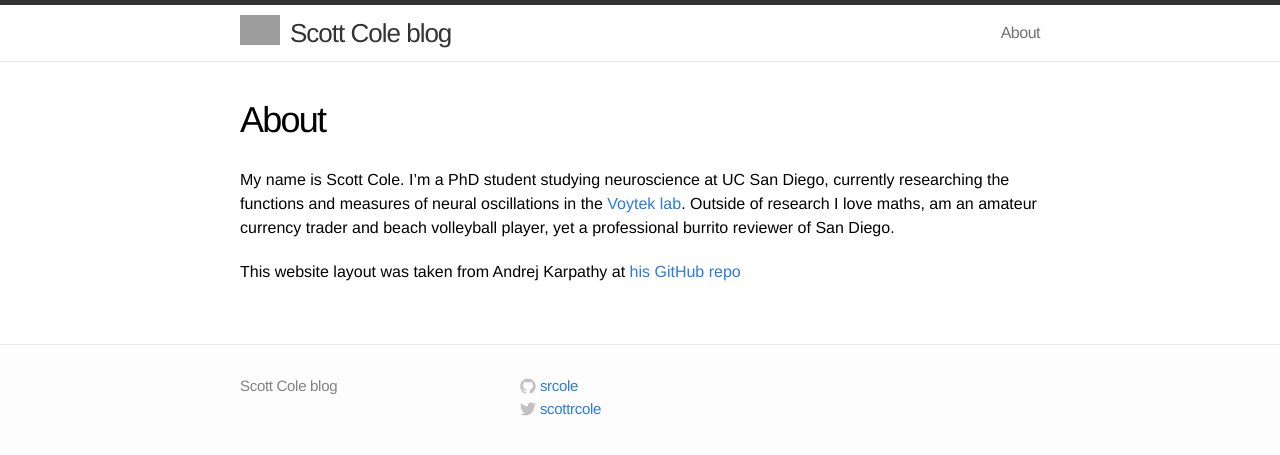
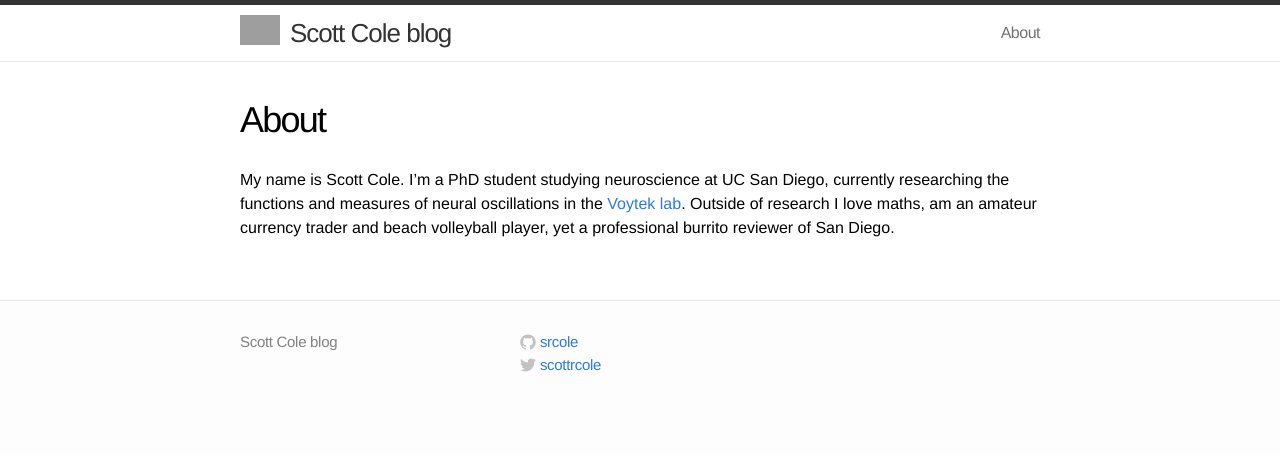
Before and after one commit to srcole/srcole.github.io, a Jekyll site: the page built from about.md, in a window 1280 px wide. Shown: the top 455 px of the page. Built offline with Jekyll 4.4.1, drawn with Linux system fonts in a browser that asks for light colours; grey boxes are pictures that could not be loaded.

Commit message:
move karpathy to footer

```diff
--- a/_includes/footer.html
+++ b/_includes/footer.html
@@ -7,6 +7,7 @@
     <div class="footer-col-1 column">
       <ul>
         <li>{{ site.title }}</li>
+		<li>{{ Website layout by [Andrej Karpathy](https://github.com/karpathy/karpathy.github.io)}}</li>
         <!-- <li><a href="mailto:{{ site.email }}">{{ site.email }}</a></li> -->
       </ul>
     </div>
--- a/about.md
+++ b/about.md
@@ -7,5 +7,3 @@
 My name is Scott Cole.
 I’m a PhD student studying neuroscience at UC San Diego, currently researching the functions and measures of neural oscillations in the [Voytek lab](http://voyteklab.com).
 Outside of research I love maths, am an amateur currency trader and beach volleyball player, yet a professional burrito reviewer of San Diego.
-
-This website layout was taken from Andrej Karpathy at [his GitHub repo](https://github.com/karpathy/karpathy.github.io)
```
